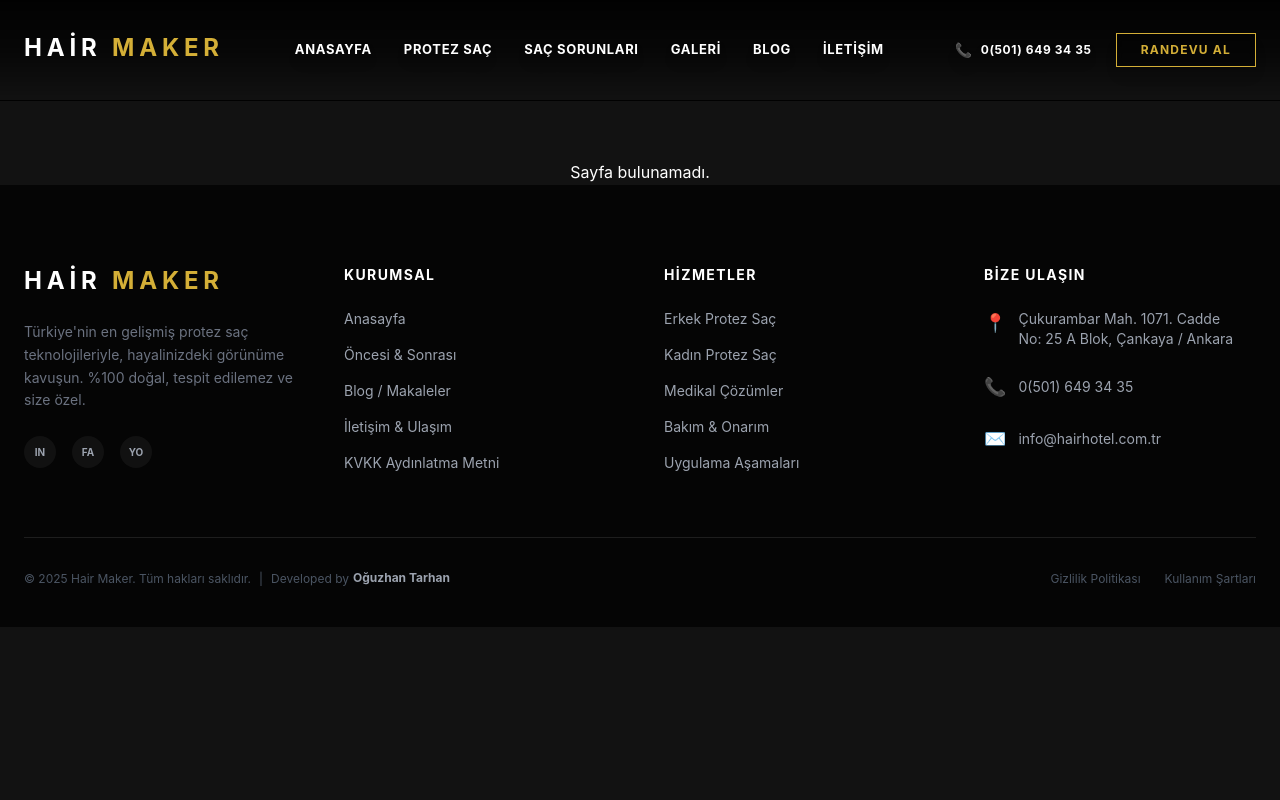
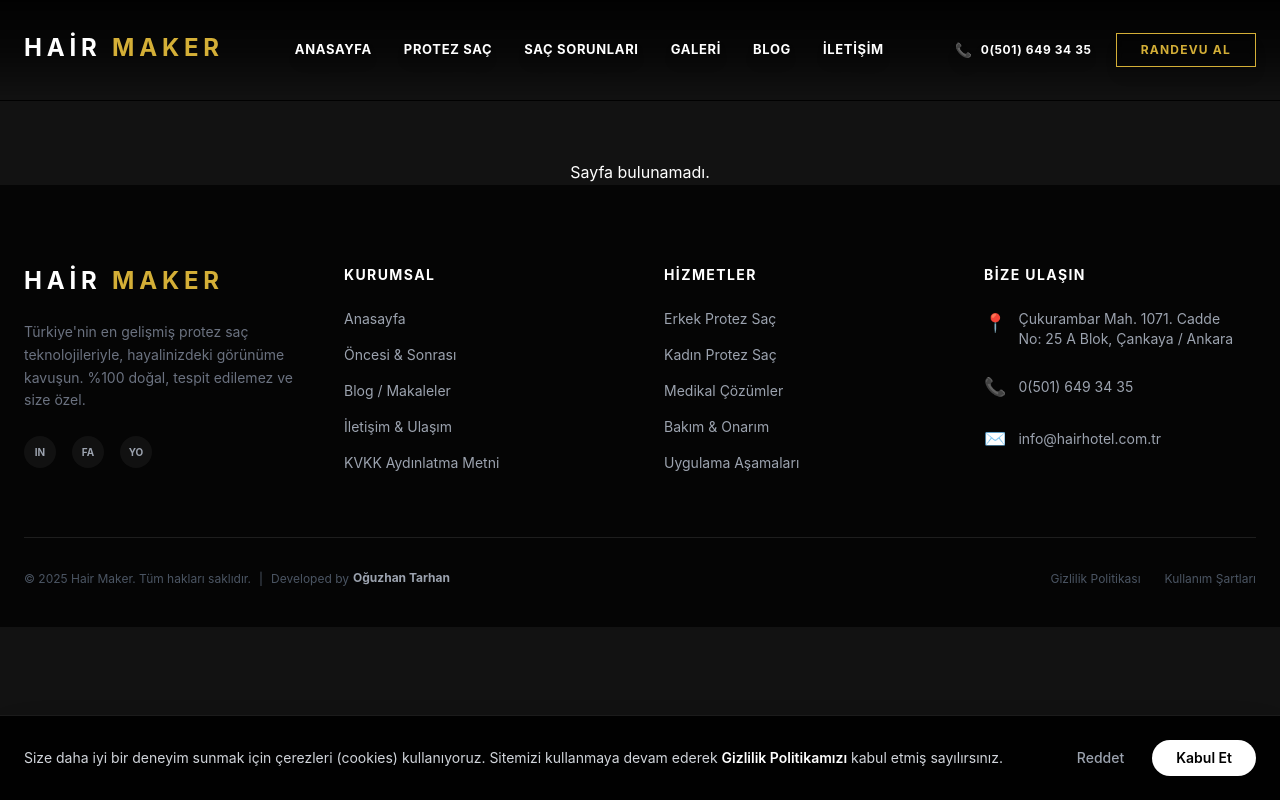
Before and after one commit to OgzhnTarhn/HairHotel, a React (Vite) app in the folder hair-hotel-v2/: page /kurumsal/1 in a window 1280 px wide. Built offline with nearby package versions, Linux system fonts and the light colour scheme.

Commit message:
Çerez politikası is added

```diff
--- a/hair-hotel-v2/src/App.jsx
+++ b/hair-hotel-v2/src/App.jsx
@@ -1,16 +1,20 @@
 import { Routes, Route, useLocation } from 'react-router-dom';
 import { useEffect } from 'react';
 
+// Bileşen Importları
 import Navbar from './components/Navbar';
 import Footer from './components/Footer';
+import SEO from './components/SEO'; // <--- 1. EKLENDİ
+import CookieConsent from './components/CookieConsent'; // <--- 2. EKLENDİ
 
+// Sayfa Importları
 import Home from './pages/Home';
 import ServiceDetail from './pages/ServiceDetail';
 import Gallery from './pages/Gallery';
 import Blog from './pages/Blog';
 import BlogDetail from './pages/BlogDetail';
 import Contact from './pages/Contact';
-import Legal from './pages/Legal'; // <--- YENİ EKLENDİ
+import Legal from './pages/Legal';
 
 const ScrollToTop = () => {
   const { pathname } = useLocation();
@@ -23,6 +27,9 @@ const ScrollToTop = () => {
 function App() {
   return (
     <div className="font-sans text-gray-200 min-h-screen bg-dark-bg">
+      {/* Varsayılan SEO Ayarları (Her sayfa için temel) */}
+      <SEO />
+
       <ScrollToTop />
       <Navbar />
 
@@ -41,6 +48,9 @@ function App() {
       </main>
 
       <Footer />
+
+      {/* Çerez Bildirimi (En üst katmanda görünür) */}
+      <CookieConsent />
     </div>
   );
 }
--- /dev/null
+++ b/hair-hotel-v2/src/components/CookieConsent.jsx
@@ -0,0 +1,62 @@
+import { useState, useEffect } from 'react';
+import { Link } from 'react-router-dom'; // <--- 1. Link bileşenini import et
+
+export default function CookieConsent() {
+  const [isVisible, setIsVisible] = useState(false);
+
+  useEffect(() => {
+    const consent = localStorage.getItem('cookieConsent');
+    if (!consent) {
+      setTimeout(() => setIsVisible(true), 1000);
+    }
+  }, []);
+
+  const handleAccept = () => {
+    localStorage.setItem('cookieConsent', 'true');
+    setIsVisible(false);
+  };
+
+  const handleDecline = () => {
+    localStorage.setItem('cookieConsent', 'false');
+    setIsVisible(false);
+  };
+
+  if (!isVisible) return null;
+
+  return (
+    <div className="fixed bottom-0 left-0 right-0 z-50 p-4 md:p-6 bg-black/90 backdrop-blur-md border-t border-white/10 text-white shadow-2xl transition-all duration-500 ease-in-out transform translate-y-0">
+      <div className="max-w-7xl mx-auto flex flex-col md:flex-row items-center justify-between gap-4">
+
+        <div className="text-sm text-gray-300 text-center md:text-left">
+          <p>
+            Size daha iyi bir deneyim sunmak için çerezleri (cookies) kullanıyoruz.
+            Sitemizi kullanmaya devam ederek
+            {/* 2. Linki güncelledik: Legal sayfana dinamik gider */}
+            <Link
+              to="/kurumsal/gizlilik-politikasi"
+              className="text-white font-semibold hover:underline ml-1"
+            >
+              Gizlilik Politikamızı
+            </Link> kabul etmiş sayılırsınız.
+          </p>
+        </div>
+
+        <div className="flex items-center gap-3">
+          <button
+            onClick={handleDecline}
+            className="px-4 py-2 text-sm font-medium text-gray-400 hover:text-white transition-colors"
+          >
+            Reddet
+          </button>
+          <button
+            onClick={handleAccept}
+            className="px-6 py-2 text-sm font-semibold bg-white text-black rounded-full hover:bg-gray-200 transition-colors shadow-lg"
+          >
+            Kabul Et
+          </button>
+        </div>
+
+      </div>
+    </div>
+  );
+}
```
